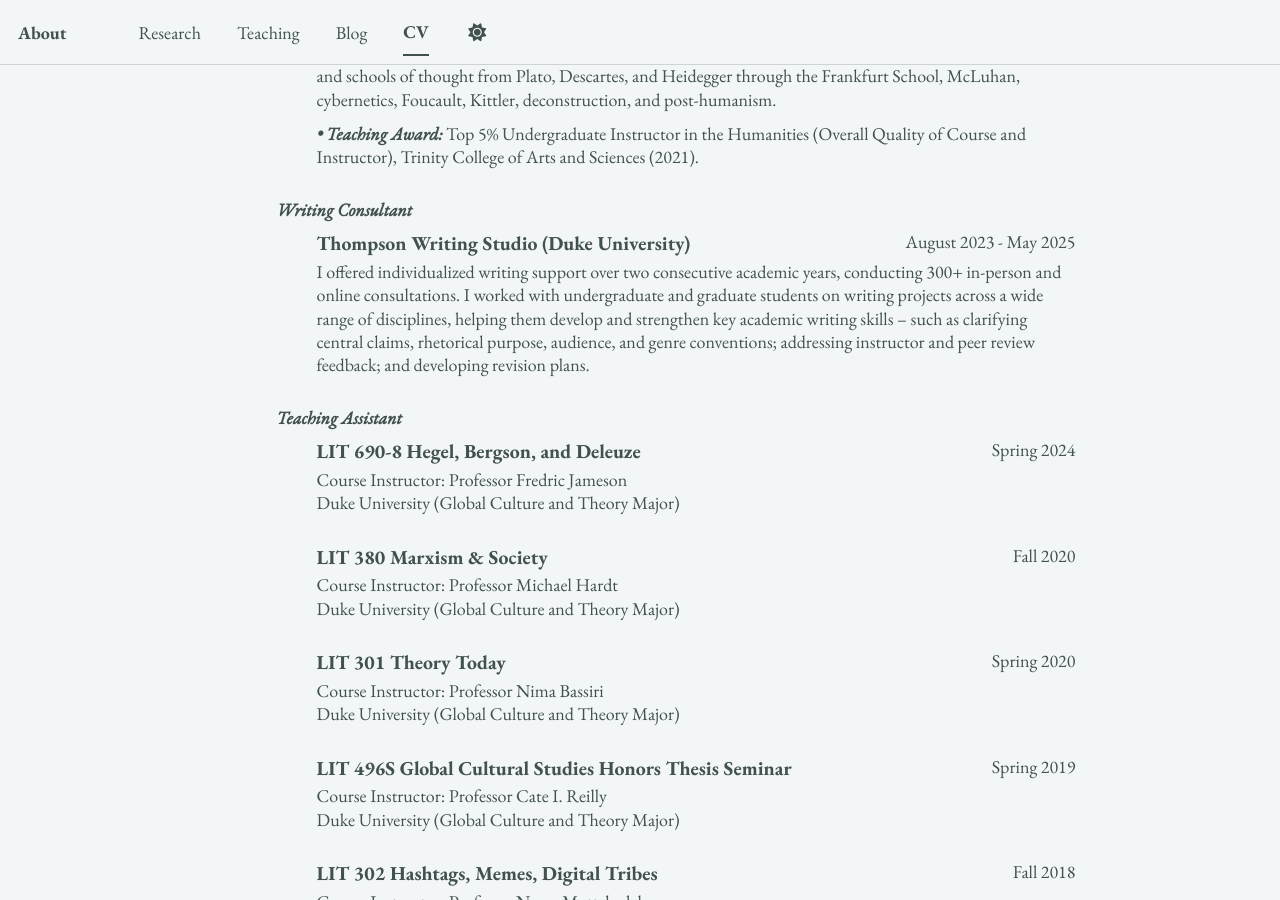
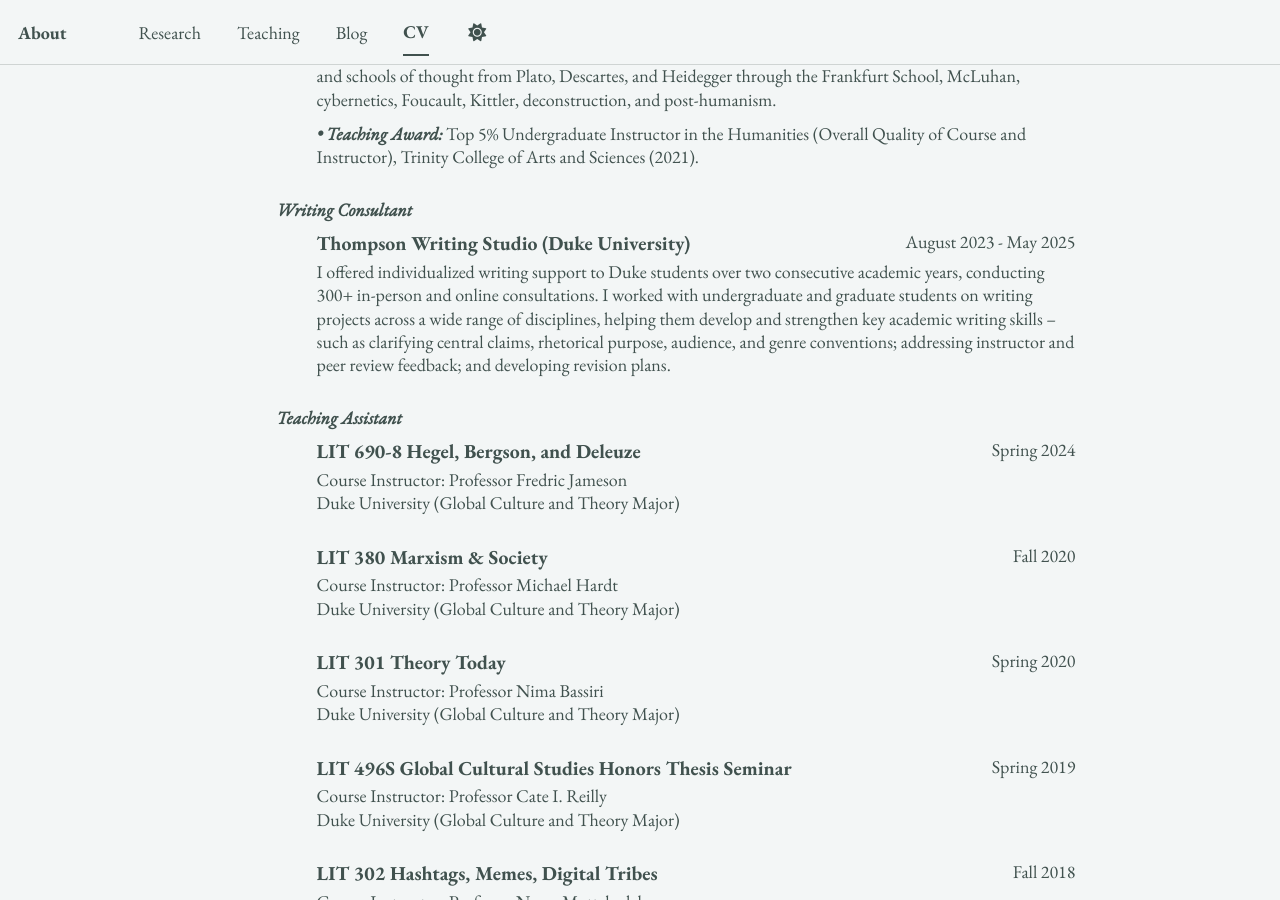
Before and after one commit to epujol90/epujol90.github.io, a Jekyll site: the page built from _pages/cv-json.md, in a window 1280 px wide and 900 px high, scrolled down 5956 px. Built offline with Jekyll 4.4.1, drawn with Linux system fonts in a browser that asks for light colours; a script bundle is joined from its source files by our own code; library files that are not in the unit come from our copies.

Commit message:
Update cv.json

```diff
--- a/_data/cv.json
+++ b/_data/cv.json
@@ -349,7 +349,7 @@
       "institution": "",
       "date": "August 2023 - May 2025",
       "role": "",
-      "description": "I offered individualized writing support over two consecutive academic years, conducting 300+ in-person and online consultations. I worked with undergraduate and graduate students on writing projects across a wide range of disciplines, helping them develop and strengthen key academic writing skills – such as clarifying central claims, rhetorical purpose, audience, and genre conventions; addressing instructor and peer review feedback; and developing revision plans.",
+      "description": "I offered individualized writing support to Duke students over two consecutive academic years, conducting 300+ in-person and online consultations. I worked with undergraduate and graduate students on writing projects across a wide range of disciplines, helping them develop and strengthen key academic writing skills – such as clarifying central claims, rhetorical purpose, audience, and genre conventions; addressing instructor and peer review feedback; and developing revision plans.",
       "category": "Writing Consultant"
     },
     {
```
